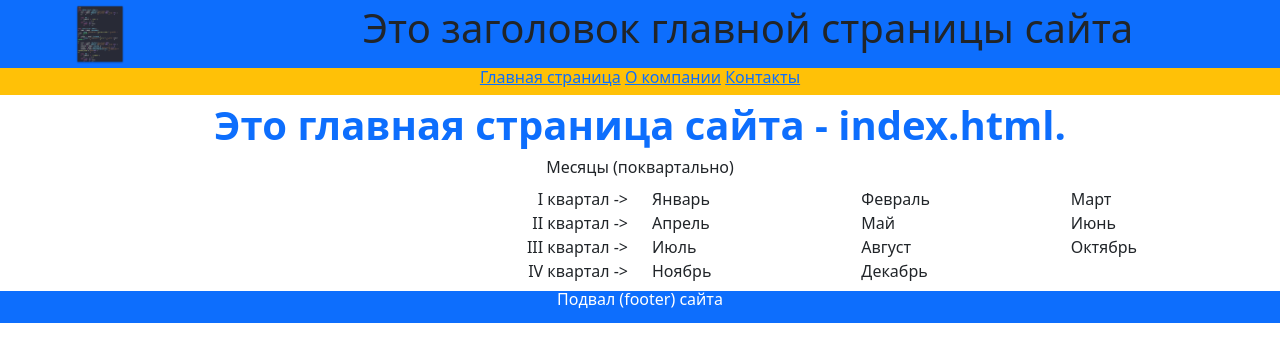
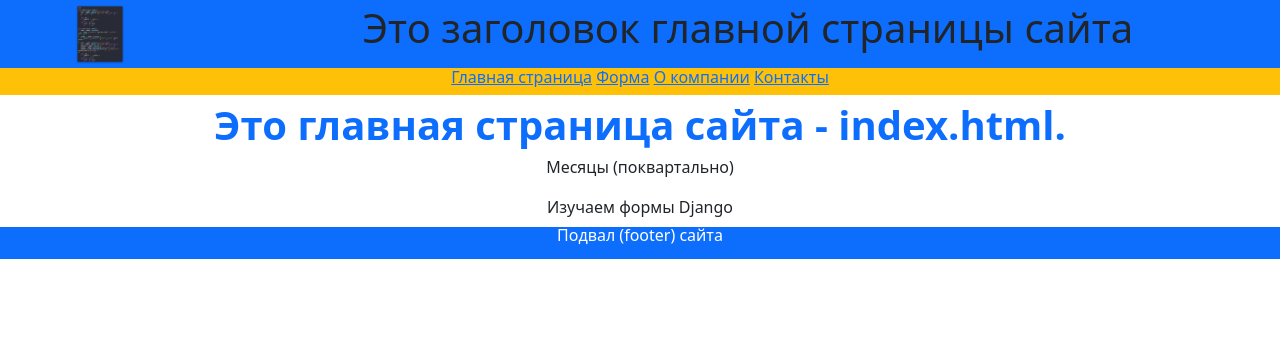
Before and after one commit to OIITuMuCT/hello, a Django app: page / in a window 1280 px wide. Shown: the top 362 px of the page. Run offline with Django 5.2, Linux system fonts and the light colour scheme; some libraries are stand-ins or nearby versions.

Commit message:
добавление формы на страницу

```diff
--- a/firstapp/forms.py
+++ b/firstapp/forms.py
@@ -0,0 +1,6 @@
+from django import forms
+
+
+class UserForm(forms.Form):
+    name = forms.CharField(label='Имя клиента')
+    age = forms.IntegerField(label='Возраст клиента')
--- a/firstapp/urls.py
+++ b/firstapp/urls.py
@@ -3,14 +3,16 @@ from .import views
 from django.views.generic import TemplateView
 
 urlpatterns = [
-    # re_path(r"^contact/", views.contact),
-    # re_path(r"^about/", views.about),
-    path('about/', views.about, name='about'),
-    path('contact/', views.contact, name='contact'),
+    path("", views.index, name="index"),
+    path("about/", views.about, name="about"),
+    path("contact/", views.contact, name="contact"),
+    path('my-form', views.my_form, name='my_form'),
     # path('about/', TemplateView.as_view(template_name='firstapp/about.html')),
     # path('contact/', TemplateView.as_view(
     #     template_name='firstapp/contact.html',
     #     extra_context={"work": "Разработка программных продуктов"})),
+    # re_path(r"^contact/", views.contact),
+    # re_path(r"^about/", views.about),
     # re_path(r"^products/(?P<product_id>\d+)/", views.products),
     path("products/<int:product_id>/", views.products),
     path("products/", views.products),  # Маршрут для продукта по умолчанию
@@ -19,6 +21,5 @@ urlpatterns = [
     path("users/", views.users),  # Маршрут для продукта по умолчанию
     path("users/<int:id>/<str:name>/", views.users),
     path("details", views.details),
-    path("", views.index, name='index'),
     path("access/<int:age>", views.access),
 ]
--- a/firstapp/views.py
+++ b/firstapp/views.py
@@ -8,6 +8,7 @@ from django.http import (
     HttpResponseForbidden,
 )
 
+from .forms import UserForm
 # Create your views here.
 
 
@@ -37,15 +38,14 @@ def details(request):
 
 
 def index(request):
-    my_kv = ['I квартал ->', 'II  квартал ->', 'III квартал ->', 'IV квартал ->']
-    my_month = [
-        "Январь", "Февраль", "Март",
-        "Апрель", "Май", "Июнь", "Июль",
-        "Август", "Октябрь", "Ноябрь","Декабрь"
-    ]
-    context = {'my_month': my_month, "my_kv": my_kv }
+    my_text = "Изучаем формы Django"
+    context = {"my_text": my_text}
     return render(request, "firstapp/index.html", context)
 
+def my_form(request):
+    my_form = UserForm()
+    context = {"form": my_form}
+    return render(request, "firstapp/my_form.html", context)
 
 def access(request, age):
     if age not in range(1, 111):
--- a/templates/firstapp/base.html
+++ b/templates/firstapp/base.html
@@ -23,9 +23,10 @@
     <div class="container-fluid">
         <div class="row bg-warning text-center">
             <h6>
-        <a href="{% url "index" %}">Главная страница</a>
-        <a href="{% url "about" %}">О компании</a>
-        <a href="{% url "contact" %}">Контакты</a>
+                <a href="{% url "index" %}">Главная страница</a>
+                <a href="{% url "my_form" %}">Форма</a>
+                <a href="{% url "about" %}">О компании</a>
+                <a href="{% url "contact" %}">Контакты</a>
             </h6>
         </div>
     </div>
--- a/templates/firstapp/index.html
+++ b/templates/firstapp/index.html
@@ -20,4 +20,12 @@
         </div>
     </div>
 </div>
+<div class="container-fluid my-2 text-start">
+    <div class="row">
+        <div class="col text-center text-dark">
+            <div>{{ my_text }}</div>
+        </div>
+
+    </div>
+</div>
 {% endblock %}
```
Also changed, not shown: templates/firstapp/my_form.html (added, +10 -0 lines).
